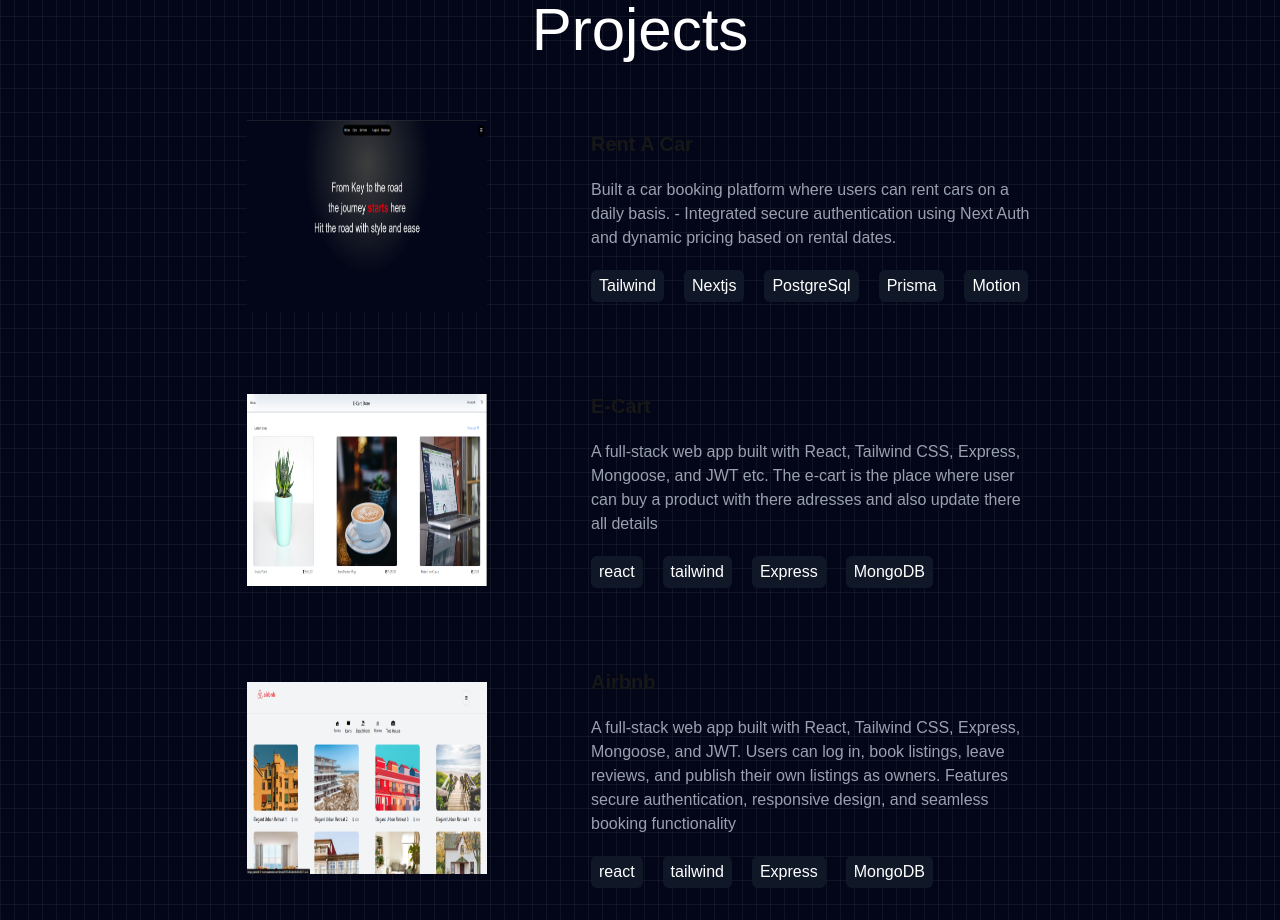
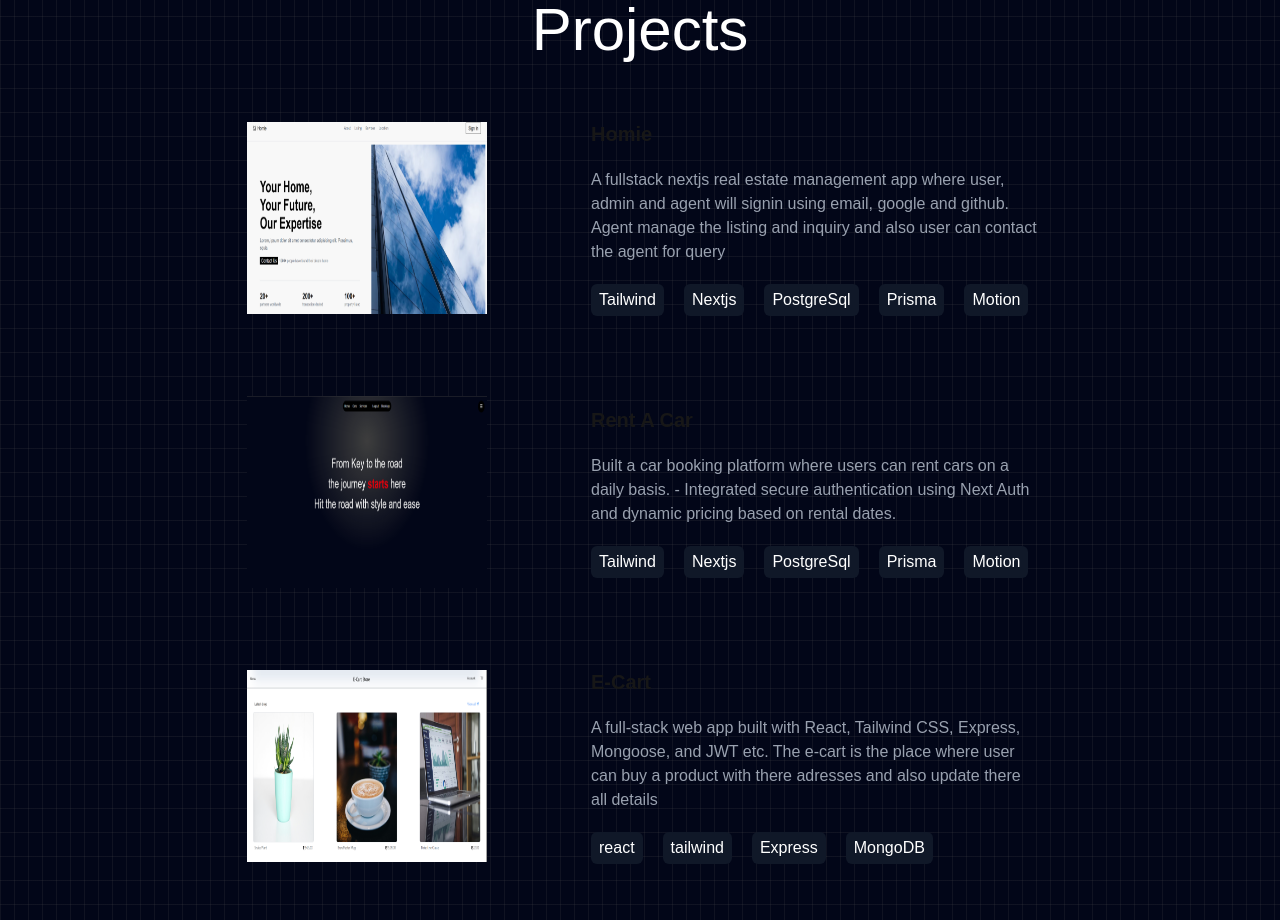
Before and after one commit to warsi0707/samir-s-portfolio, a Next.js app: page / in a window 1280 px wide. Shown: the part 2840-3760 px from the top of the page. Built offline with nearby package versions, Linux system fonts and the light colour scheme.

Commit message:
adding Homie

```diff
--- a/components/Projects.jsx
+++ b/components/Projects.jsx
@@ -8,6 +8,19 @@ export default function Projects() {
         Projects
       </h1>
       <div className="flex flex-col gap-10 justify-center  max-w-[900px] mx-auto ">
+         <Card
+          title={"Homie"}
+          image={"/homie.png"}
+          about={
+            "A fullstack nextjs real estate management app where user, admin and agent will signin using email, google and github. Agent manage the listing and inquiry and also user can contact the agent for query"
+          }
+          Nextjs={"Nextjs"}
+          tailwind={"Tailwind"}
+          PostgreSql={"PostgreSql"}
+          Prisma={"Prisma"}
+          Motion={"Motion"}
+          links={"https://homie-xi.vercel.app"}
+        />
         <Card
           title={"Rent A Car"}
           image={"/carrent.png"}
```
Also changed, not shown: public/homie.png (added).
